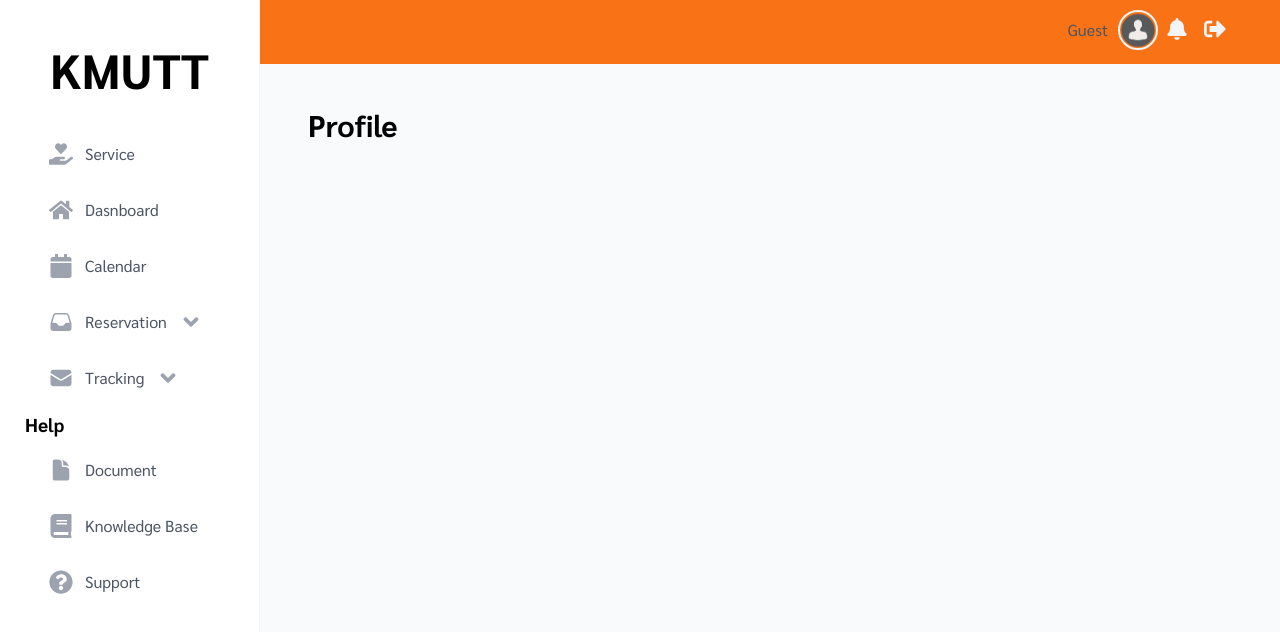
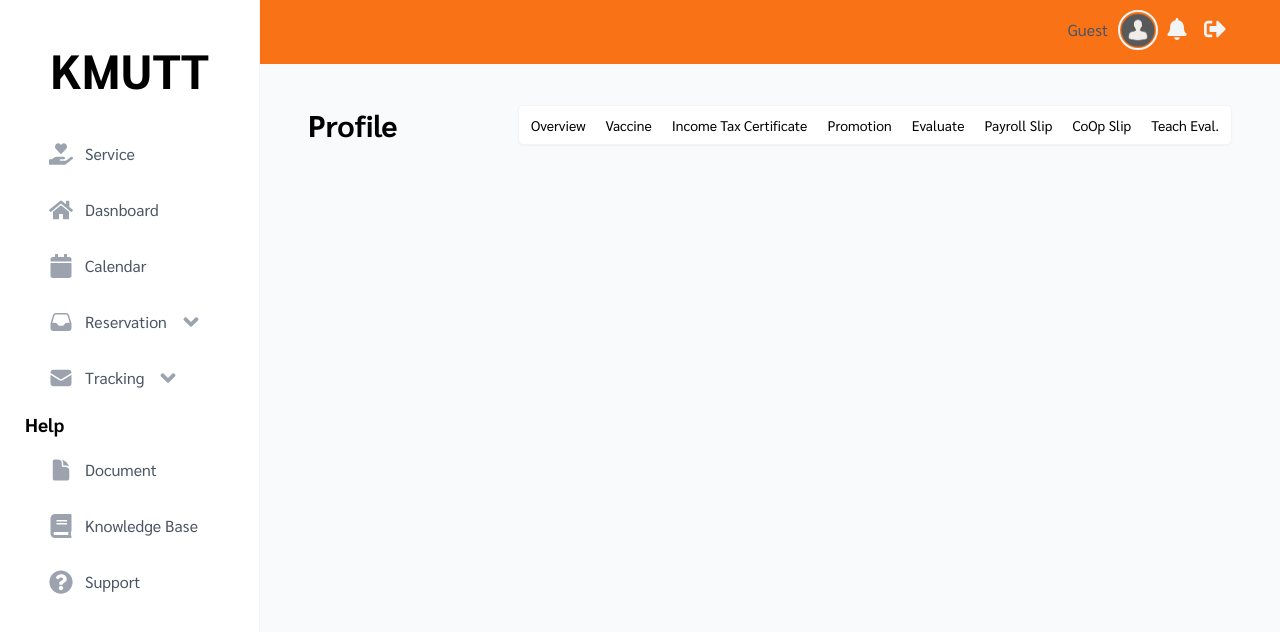
Before and after one commit to DonRadonZ/MyPortal-Website, a React (Vite) app in the folder frontend/: page /profile in a window 1280 px wide. Shown: the top 632 px of the page. Built offline with nearby package versions, Linux system fonts and the light colour scheme.

Commit message:
add: profile design part

```diff
--- a/frontend/src/screen/Profile/Profile.tsx
+++ b/frontend/src/screen/Profile/Profile.tsx
@@ -1,10 +1,16 @@
+import Row from "../../components/layout/Row";
 import Heading from "../../components/Typography/Heading";
+import ProfileViewOperation from "../../feature/profile/ProfileViewOperation";
+
 
 
 export default function Profile() {
   return (
     <>
+    <Row type="horizontal">
     <Heading>Profile</Heading>
+    <ProfileViewOperation/>
+    </Row>
     </>
   )
 }
```
Also changed, not shown: frontend/src/screen/Profile/Vaccine.tsx (added, +9 -0 lines).
